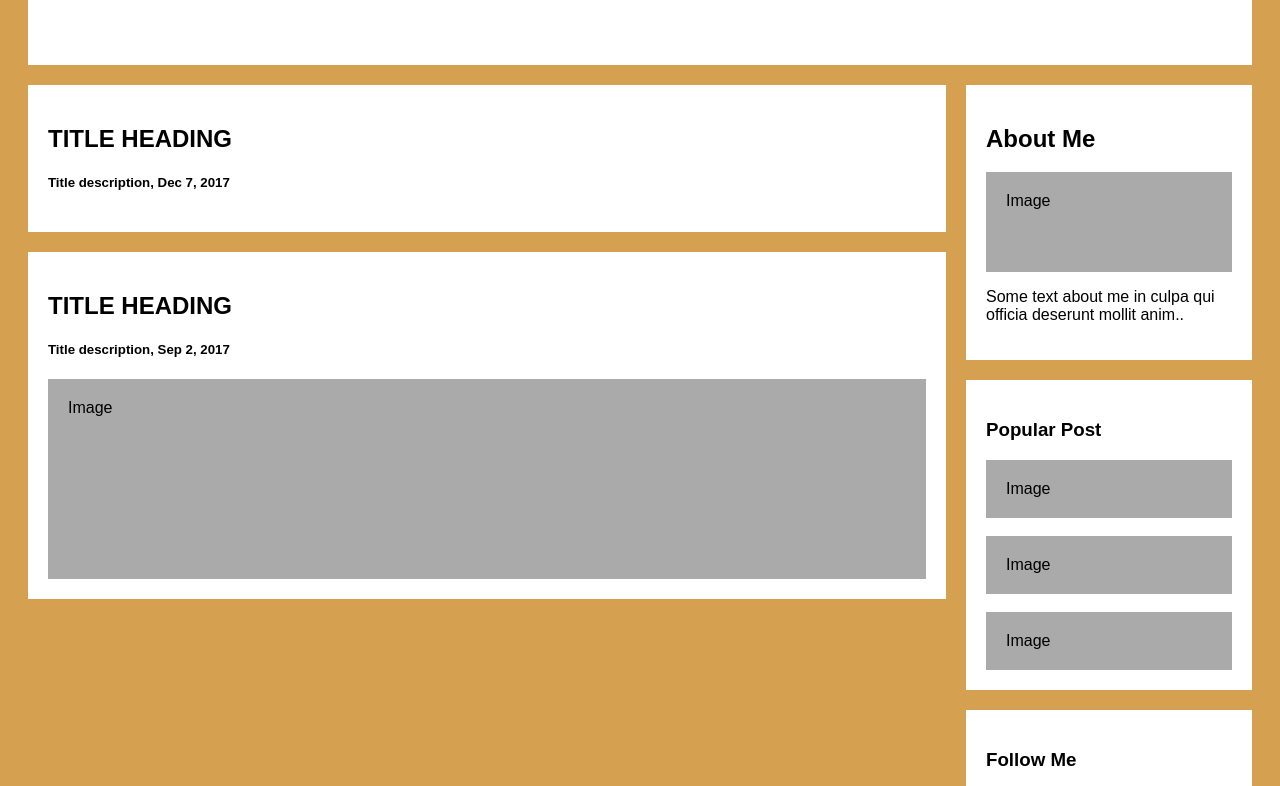
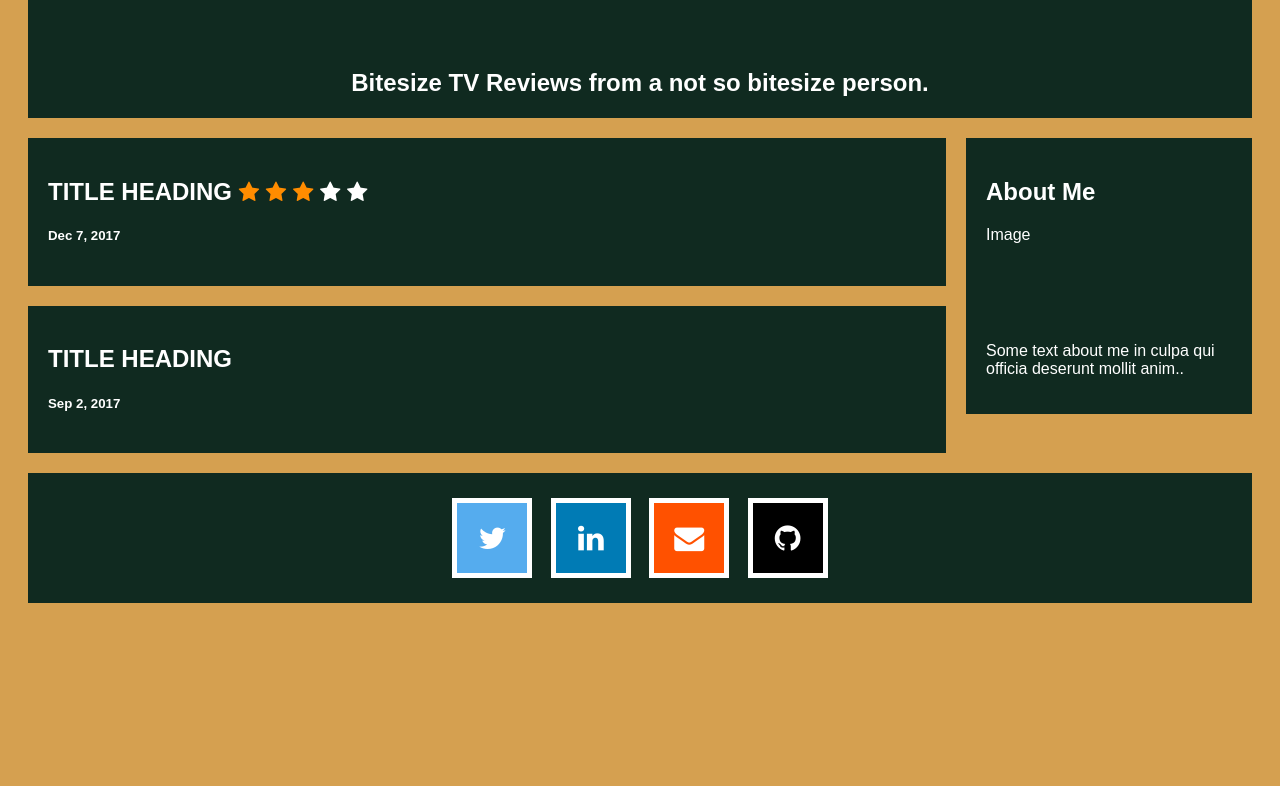
Before and after one commit to ThmsRchrdsn/Television-Blog, a plain HTML site: page index.html in a window 1280 px wide. Shown: the part 192-978 px from the top of the page. After the commit the page ends 823 px from the top, so only its background shows below. Drawn offline with Linux system fonts and the light colour scheme.

Commit message:
More added

```diff
--- a/index.html
+++ b/index.html
@@ -3,24 +3,35 @@
     <meta charset="UTF-8" />
     <meta http-equiv="X-UA-Compatible" content="IE=edge" />
     <meta name="viewport" content="width=device-width, initial-scale=1.0" />
-    <title>Document</title>
+    <title>Wee TV</title>
     <link rel="stylesheet" href="style.css" />
+    <link rel="stylesheet" href="https://cdnjs.cloudflare.com/ajax/libs/font-awesome/4.7.0/css/font-awesome.min.css">
   </head>
   <body>
     <div class="header">
-      <h2>Blog Name</h2>
+      <h2>Wee TV</h2>
+    </div>
+
+    <div class="card" style="text-align: center; padding: 1px; margin-top: 0px;">
+      <h2>Bitesize TV Reviews from a not so bitesize person.</h2>
     </div>
 
     <div class="row">
       <div class="leftcolumn">
         <div class="card">
-          <h2>TITLE HEADING</h2>
-          <h5>Title description, Dec 7, 2017</h5>
+          <h2>
+            TITLE HEADING
+            <span class="fa fa-star checked"></span>
+            <span class="fa fa-star checked"></span>
+            <span class="fa fa-star checked"></span>
+            <span class="fa fa-star unchecked"></span>
+            <span class="fa fa-star unchecked"></span>
+          </h2>
+          <h5>Dec 7, 2017</h5>
         </div>
         <div class="card">
           <h2>TITLE HEADING</h2>
-          <h5>Title description, Sep 2, 2017</h5>
-          <div class="fakeimg" style="height: 200px">Image</div>
+          <h5>Sep 2, 2017</h5>
         </div>
       </div>
       <div class="rightcolumn">
@@ -29,23 +40,20 @@
           <div class="fakeimg" style="height: 100px">Image</div>
           <p>Some text about me in culpa qui officia deserunt mollit anim..</p>
         </div>
-        <div class="card">
-          <h3>Popular Post</h3>
-          <div class="fakeimg">Image</div>
-          <br />
-          <div class="fakeimg">Image</div>
-          <br />
-          <div class="fakeimg">Image</div>
-        </div>
-        <div class="card">
-          <h3>Follow Me</h3>
-          <p>Some text..</p>
-        </div>
       </div>
     </div>
 
     <div class="footer">
-      <h2>Footer</h2>
+      <a href="https://twitter.com/ThmsRchrdsn" class="fa fa-twitter"></a>
+      <a
+        href="https://www.linkedin.com/in/ThmsRchrdsn"
+        class="fa fa-linkedin"
+      ></a>
+      <a
+        href="mailto:telrichardson@hotmail.com}{\faEnvelope \ telrichardson@hotmail.com"
+        class="fa fa-envelope"
+      ></a>
+      <a href="https://github.com/ThmsRchrdsn" class="fa fa-github"></a>
     </div>
   </body>
 </html>
--- a/style.css
+++ b/style.css
@@ -1,3 +1,10 @@
+:root{
+  --card_background_colour: #102A20;
+  --site_background_colour: #d5a050;
+  --text_colour: #ffffff;
+  --checked_star_colour: #ff8c00;
+}
+
 * {
   box-sizing: border-box;
 }
@@ -6,15 +13,17 @@
 body {
   font-family: Arial;
   padding: 20px;
-    background: #d5a050;
+  background: var(--site_background_colour);
+  color: var(--text_colour);
 }
 
 /* Header/Blog Title */
 .header {
-    padding: 30px;
-    font-size: 40px;
+  padding: 1px;
+  font-size: 50px;
   text-align: center;
-    background: white;
+  background: var(--card_background_colour);
+  margin-bottom: 0px;
 }
 
 /* Create two unequal columns that floats next to each other */
@@ -31,16 +40,9 @@
   padding-left: 20px;
 }
 
-  /* Fake image */
-  .fakeimg {
-    background-color: #aaa;
-    width: 100%;
-    padding: 20px;
-  }
-
 /* Add a card effect for articles */
 .card {
-     background-color: white;
+  background-color: var(--card_background_colour);
   padding: 20px;
   margin-top: 20px;
 }
@@ -54,16 +56,78 @@
 
 /* Footer */
 .footer {
+  font-size: 30px;
   padding: 20px;
   text-align: center;
-    background: #ddd;
+  background: var(--card_background_colour);
   margin-top: 20px;
 }
 
 /* Responsive layout - when the screen is less than 800px wide, make the two columns stack on top of each other instead of next to each other */
 @media screen and (max-width: 800px) {
-    .leftcolumn, .rightcolumn {
+  .leftcolumn,
+  .rightcolumn {
     width: 100%;
     padding: 0;
   }
 }
+
+.checked {
+  color: var(--checked_star_colour);
+  margin: 0px !important;
+  padding: 0px !important;
+  width: auto !important;
+  border: none !important;
+  font-size: 22px !important;
+}
+
+.unchecked {
+  color: var(--text_colour);
+  margin: 0px !important;
+  padding: 0px !important;
+  width: auto !important;
+  border: none !important;
+  font-size: 22px !important;
+}
+
+.checked:hover {
+  opacity: 1 !important;
+}
+
+.unchecked:hover {
+  opacity: 1 !important;
+}
+
+.fa {
+  padding: 20px;
+  font-size: 30px;
+  width: 80px;
+  text-align: center;
+  text-decoration: none;
+  margin: 5px 5px;
+  border: 5px solid var(--text_colour);
+}
+
+.fa:hover {
+  opacity: 0.25;
+}
+
+.fa-twitter {
+  background: #55acee;
+  color: white;
+}
+
+.fa-linkedin {
+  background: #007bb5;
+  color: white;
+}
+
+.fa-envelope {
+  background: #ff5100;
+  color: white;
+}
+
+.fa-github {
+  background: Black;
+  color: white;
+}
```
Also changed, not shown: Reviews/Wheeler Dealers.txt (deleted). Lines whose indentation alone changed are shown as unchanged.
